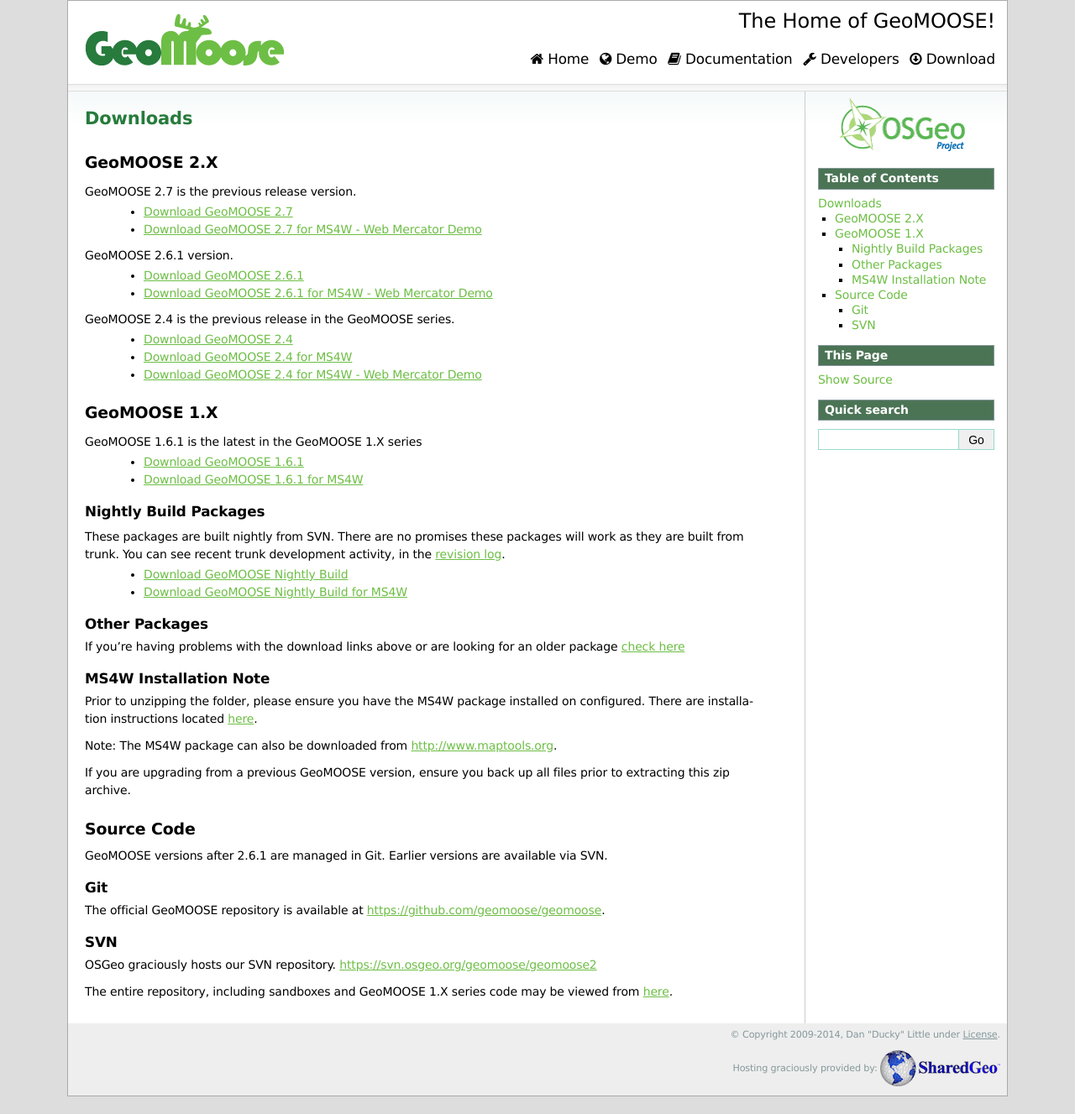
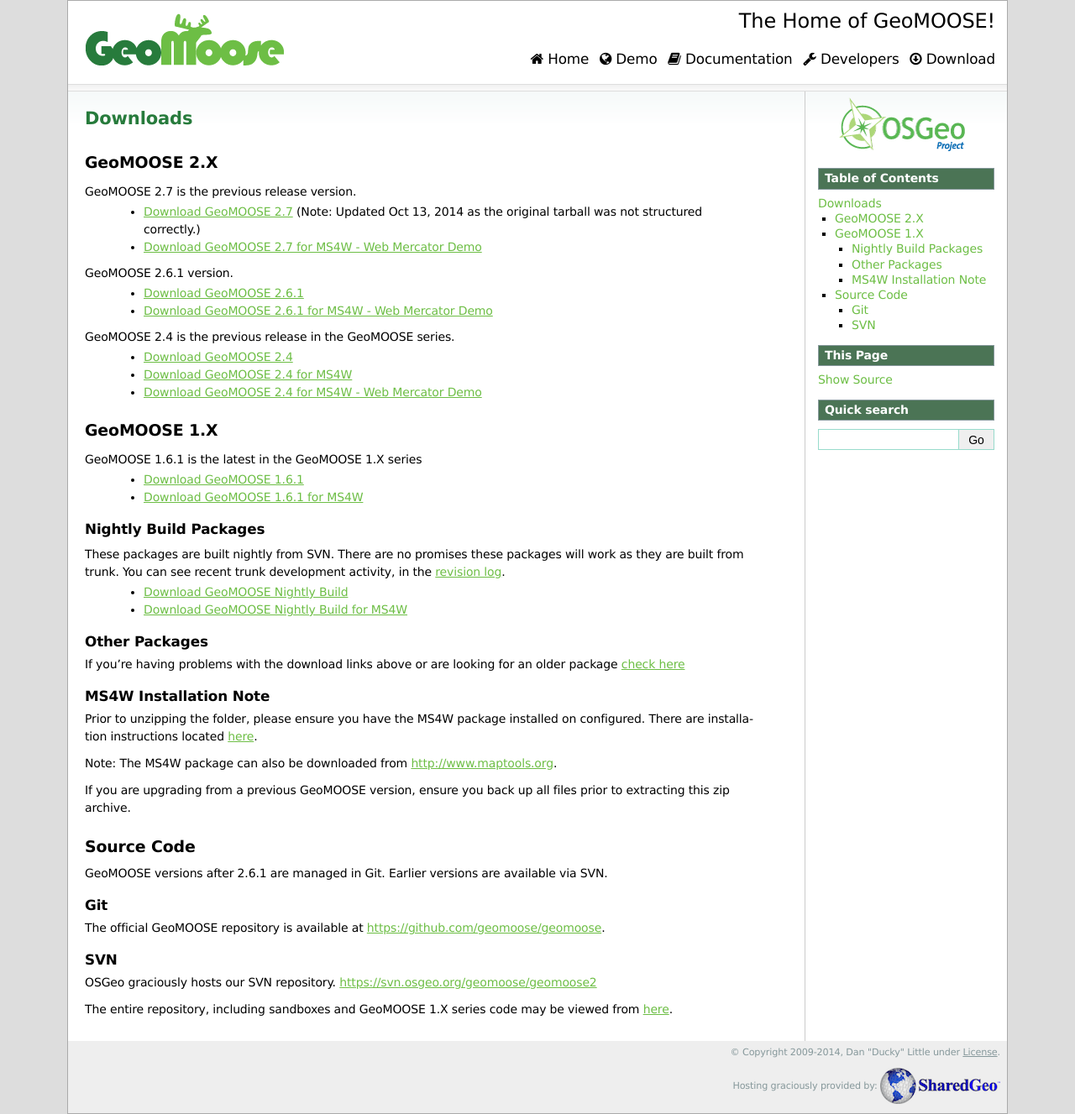
Before and after one commit to herambchaudhari4121/geomoose-website, a Sphinx documentation site: the page built from source/download.rst, in a window 1280 px wide. Shown: the whole page at 84% size. Built offline with Sphinx 7.4.7, drawn with Linux system fonts in a browser that asks for light colours; before the commit the page ends 1306 px from its top, so only the background shows below that.

Commit message:
Update GeoMoose 2.7 tarball.

```diff
--- a/source/download.rst
+++ b/source/download.rst
@@ -7,7 +7,7 @@
 ------------
 
 GeoMOOSE 2.7 is the previous release version.
-	* `Download GeoMOOSE 2.7 <http://www.geomoose.org/downloads/geomoose-2.7.tar.gz>`_
+	* `Download GeoMOOSE 2.7 <http://www.geomoose.org/downloads/geomoose-2.7.0.tar.gz>`_  (Note: Updated Oct 13, 2014 as the original tarball was not structured correctly.)
 	* `Download GeoMOOSE 2.7 for MS4W - Web Mercator Demo <http://www.geomoose.org/downloads/GeoMOOSE-2.7-MS4W.zip>`_
 
 GeoMOOSE 2.6.1 version.
```
